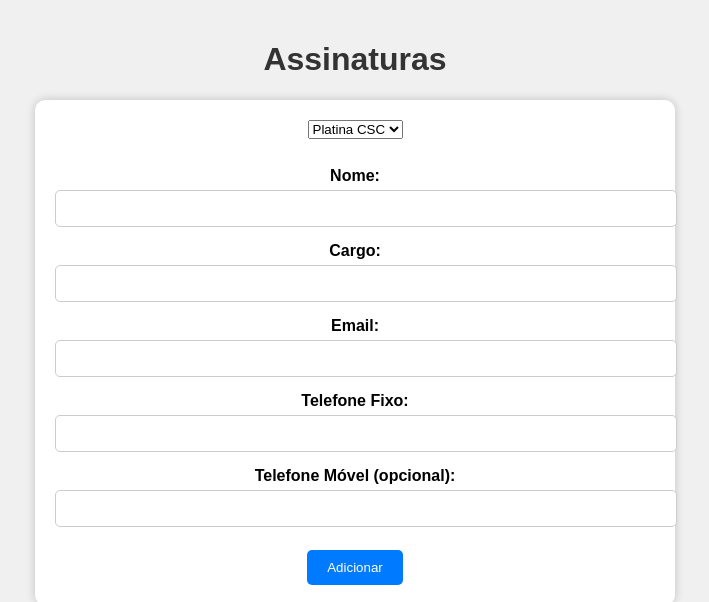
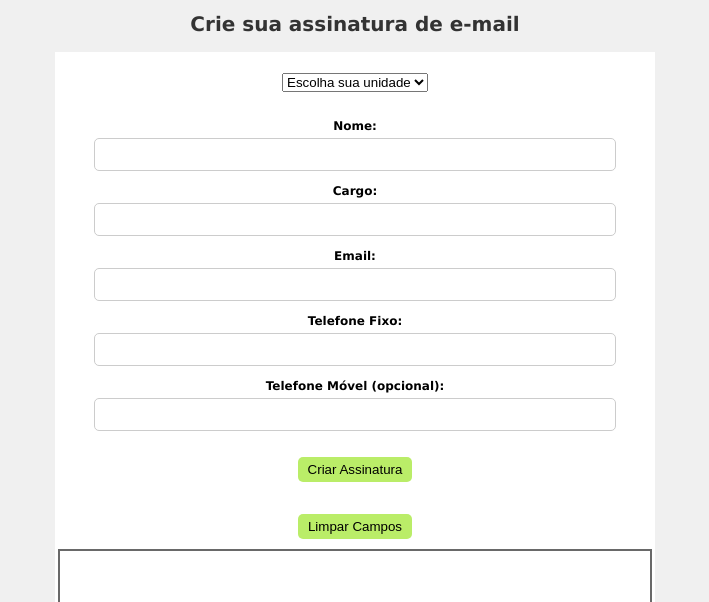
Before and after one commit to avsjr/assinatura_email_webapp, a Flask app: template templates/index.html in a window 1280 px wide. Shown: the top 602 px of the page, without its empty margins (285-994 px from the left). Run offline with Flask 3, Linux system fonts and the light colour scheme; the template is opened without the code that fills it, so the values that code supplies are empty.

Commit message:
:construction: mais progresso

```diff
--- a/app.py
+++ b/app.py
@@ -6,13 +6,9 @@ import io
 app = Flask(__name__)
 app.config['UPLOAD_FOLDER'] = 'uploads'
 
-# definicao de constantes
-INDEX_PAGE = 'INDEX_PAGE'
-IMG_TEMP = 'temp_image.png'
-
 @app.route('/')
 def index():
-    return render_template('INDEX_PAGE')
+    return render_template('index.html')
 
 @app.route('/add_text', methods=['POST'])
 def add_text():
@@ -28,7 +24,7 @@ def add_text():
     IMG_ML = 'img/01-masterline.png'
     IMG_PL = 'img/02-platina.png'
     opcoes = {
-        'Platina CSC': IMG_PL,
+        'Platina': IMG_PL,
         'Masterline': IMG_ML
     }
 
@@ -69,18 +65,18 @@ def add_text():
     desenho.text(posicao_telefone_movel, texto_telefone_movel, font=fonte_atributos, fill=(3, 3, 3))
 
     # Salvar imagem temporária
-    temp_image_path = os.path.join(app.config['UPLOAD_FOLDER'], 'IMG_TEMP')
+    temp_image_path = os.path.join(app.config['UPLOAD_FOLDER'], 'temp_image.png')
     imagem.save(temp_image_path)
 
-    return render_template('INDEX_PAGE', temp_image=temp_image_path)
+    return render_template('index.html', temp_image=temp_image_path)
 
 @app.route('/clear', methods=['POST'])
 def clear():
-    return render_template('INDEX_PAGE')
+    return render_template('index.html')
 
 @app.route('/save_image', methods=['POST'])
 def save_image():
-    temp_image_path = os.path.join(app.config['UPLOAD_FOLDER'], 'IMG_TEMP')
+    temp_image_path = os.path.join(app.config['UPLOAD_FOLDER'], 'temp_image.png')
 
     if os.path.exists(temp_image_path):
         # Excluir a imagem temporária após salvá-la
@@ -90,7 +86,7 @@ def save_image():
 
 @app.route('/image')
 def get_image():
-    temp_image_path = os.path.join(app.config['UPLOAD_FOLDER'], 'IMG_TEMP')
+    temp_image_path = os.path.join(app.config['UPLOAD_FOLDER'], 'temp_image.png')
     if os.path.exists(temp_image_path):
         return send_file(temp_image_path)
     else:
--- /dev/null
+++ b/static/script.js
@@ -0,0 +1,15 @@
+document.addEventListener("DOMContentLoaded", function () {
+    let unitSelect = document.getElementById("unitSelect");
+    let signatureImage = document.getElementById("signatureImage");
+
+    unitSelect.addEventListener("change", function () {
+        const selectedUnit = unitSelect.value;
+
+        if (selectedUnit === "Platina") { // Atualize a imagem para a unidade Platina
+            signatureImage.src = "static/img/02-platina.png";
+
+        } else if (selectedUnit === "Masterline") { // Atualize a imagem para a unidade Masterline
+            signatureImage.src = "static/img/01-masterline.png";
+        }
+    });
+});
--- a/static/style.css
+++ b/static/style.css
@@ -1,23 +1,36 @@
 /* Defina um estilo para o corpo da página */
 body {
-    font-family: Arial, sans-serif;
+    font-family: Verdana, Geneva, Tahoma, sans-serif;
     background-color: #f0f0f0; /* Cor de fundo da página */
     text-align: center; /* Centralize o texto na página */
-    padding: 20px;
+    padding: 10px;
     margin: 0;
 }
 
 /* Estilo para o título (h1) */
 h1 {
     color: #333; /* Cor do título */
+    font-size: 20px; /* Tamanho da fonte do título */
+    margin-top: 2px;
+    margin-bottom: 20px;
+    max-height: 20px;
+}
+
+/* Estilos para o contêiner principal */
+.container {
+    background-color: #fff;
+    background-size: cover;
+    background-repeat: no-repeat;
+    background-attachment: fixed;
+    margin: 0 auto;
+    max-width: 600px;
+    /* Outros estilos de posicionamento e tamanho conforme necessário */
 }
 
 /* Estilo para o formulário */
-form {
+.add_text {
     background-color: #fff; /* Cor de fundo do formulário */
     padding: 20px;
-    border-radius: 10px; /* Cantos arredondados */
-    box-shadow: 0px 0px 10px rgba(0, 0, 0, 0.2); /* Sombra suave */
     margin: 0 auto; /* Centralize o formulário horizontalmente */
     max-width: 600px; /* Largura máxima do formulário */
 }
@@ -25,30 +38,80 @@ form {
 /* Estilo para os rótulos (labels) */
 label {
     display: block; /* Coloque os rótulos em uma nova linha */
-    margin-top: 10px; /* Espaço superior entre os rótulos */
+    margin-top: 8px; /* Espaço superior entre os rótulos */
     font-weight: bold;
+    font-family: Verdana, Geneva, Tahoma, sans-serif;
+    font-size: 12px;
 }
 
 /* Estilo para os campos de entrada (inputs) */
 input[type="text"] {
-    width: 100%; /* Ocupa toda a largura disponível */
-    padding: 10px;
+    width: 90%; /* Ocupa toda a largura disponível */
+    padding: 8px;
     margin: 5px 0;
     border: 1px solid #ccc; /* Borda fina cinza */
     border-radius: 5px;
 }
 
-/* Estilo para o botão */
-input[type="submit"] {
-    background-color: #007bff; /* Cor de fundo do botão */
-    color: #fff; /* Cor do texto do botão */
-    padding: 10px 20px;
+.button_add {
+    background-color: #baed68; /* Cor de fundo do botão */
+    color: #000; /* Cor do texto do botão */
+    padding: 5px 10px;
+    border: none;
+    border-radius: 5px;
+    cursor: pointer;
+    margin-top: 2px;
+    margin-bottom: 10px;
+}
+
+.button_add:hover {
+    background-color: #a2cd5a; /* Cor de fundo do botão */
+    color: #000; /* Cor do texto do botão */
+    padding: 5px 10px;
     border: none;
     border-radius: 5px;
     cursor: pointer;
 }
 
-/* Estilo para o botão quando hover (passar o mouse por cima) */
-input[type="submit"]:hover {
-    background-color: #0056b3;
+.button_clear {
+    background-color: #baed68; /* Cor de fundo do botão */
+    color: #000; /* Cor do texto do botão */
+    padding: 5px 10px;
+    border: none;
+    border-radius: 5px;
+    cursor: pointer;
+    margin-top: 2px;
+    margin-bottom: 10px;
+
 }
+
+.button_clear:hover {
+    background-color: #a2cd5a; /* Cor de fundo do botão */
+    color: #000; /* Cor do texto do botão */
+    padding: 5px 10px;
+    border: none;
+    border-radius: 5px;
+    cursor: pointer;
+}
+
+.button_save {
+    background-color: #baed68; /* Cor de fundo do botão */
+    color: #000; /* Cor do texto do botão */
+    padding: 5px 10px;
+    border: none;
+    border-radius: 5px;
+    cursor: pointer;
+}
+
+.button_save:hover {
+    background-color: #a2cd5a; /* Cor de fundo do botão */
+    color: #000; /* Cor do texto do botão */
+    padding: 5px 10px;
+    border: none;
+    border-radius: 5px;
+    cursor: pointer;
+}
+
+img {
+    border: 2px solid #696969;
+}
--- a/templates/index.html
+++ b/templates/index.html
@@ -2,15 +2,18 @@
 <html lang="pt-BR">
 <head>
     <meta charset="UTF-8">
-    <title>Assinaturas</title>
+    <title>Assinaturas de E-mail</title>
     <link rel="stylesheet" href="{{ url_for('static', filename='style.css') }}">
+    <script src="{{ url_for('static', filename='script.js') }}"></script>
+
 </head>
 <body>
-    <h1>Assinaturas</h1>
-
-    <form method="POST" action="/add_text">
-        <select name="option">
-            <option value="Platina CSC">Platina CSC</option>
+    <h1>Crie sua assinatura de e-mail</h1>
+    <div class="container">
+    <form class='add_text' method="POST" action="/add_text">
+        <select id="unitSelect" name="option">
+            <option value="" disabled selected>Escolha sua unidade</option>
+            <option value="Platina">Platina</option>
             <option value="Masterline">Masterline</option>
         </select><br><br>
         <label for="name">Nome:</label>
@@ -23,17 +26,17 @@
         <input type="text" name="phone"><br>
         <label for="mobile">Telefone Móvel (opcional):</label>
         <input type="text" name="mobile"><br><br>
-        <input type="submit" value="Adicionar">
+        <input class='button_add' type="submit" value="Criar Assinatura">
+
     </form>
+    <form class='limpar_campos' method="POST" action="/clear">
+        <input class='button_clear' type="submit" value="Limpar Campos">
+    </form>
+    <img id="signatureImage" src="static/img/03-branco.png" alt="Assinatura" width="590">
 
-    <img src="/image" alt="Assinatura" width="400"><br><br>
-
-    <form method="POST" action="/clear">
-        <input type="submit" value="Limpar Campos">
+    <form class='salvar_imagem' method="POST" action="/save_image">
+        <input class='button_save' type="submit" value="Salvar Assinatura">
     </form>
-
-    <form method="POST" action="/save_image">
-        <input type="submit" value="Salvar Imagem">
-    </form>
+    </div>
 </body>
 </html>
```
Also changed, not shown: static/img/01-masterline.png (renamed from img/01-masterline.png), static/img/02-platina.png (renamed from img/02-platina.png), static/img/03-branco.png (added), static/img/04-original_master.jpg (renamed from img/original_master.jpg), static/img/05-original_platina.jpg (renamed from img/original_platina.jpg), static/img/skala.ico (renamed from img/skala.ico), static/img/skala.png (renamed from img/skala.png).
